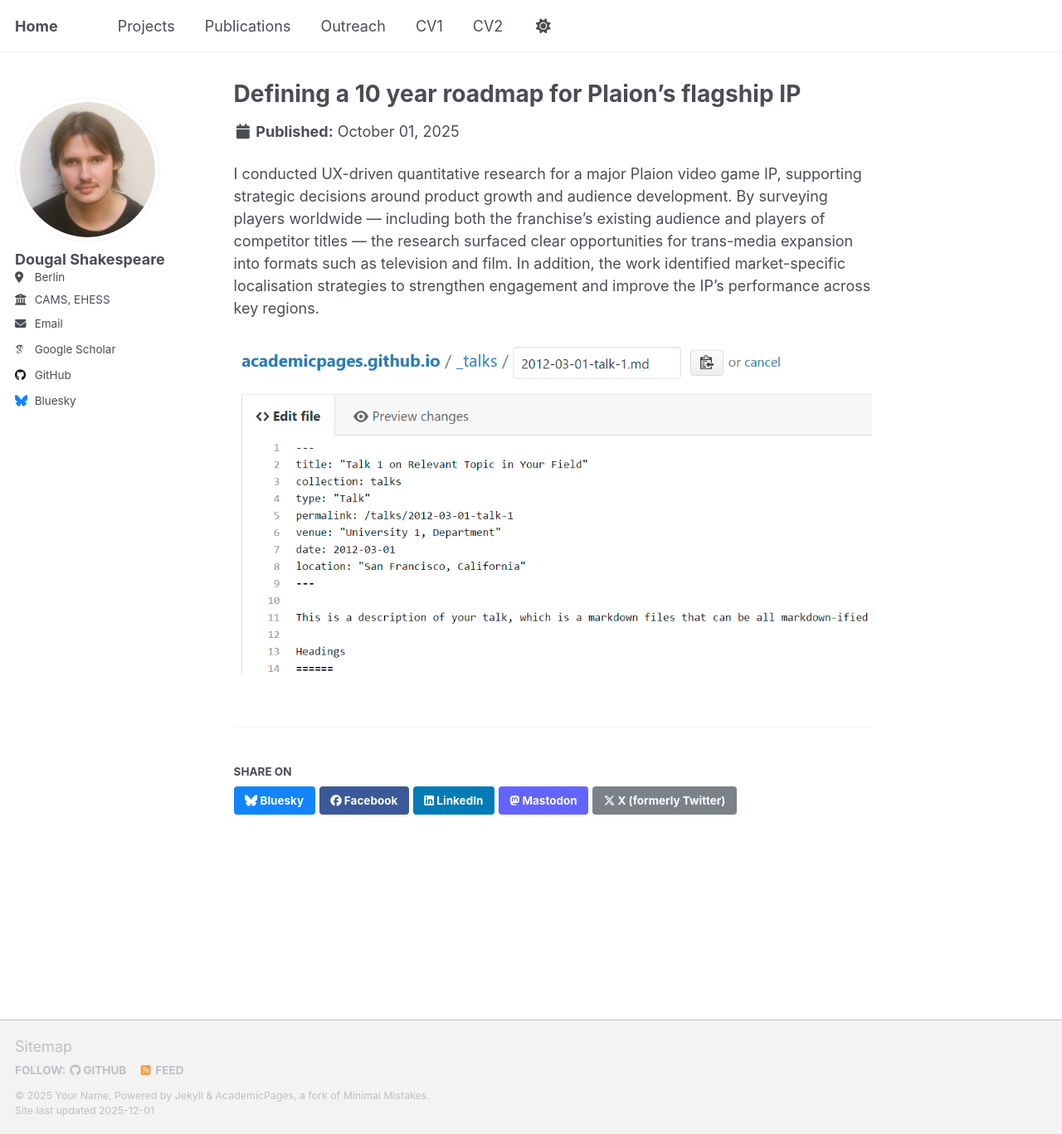
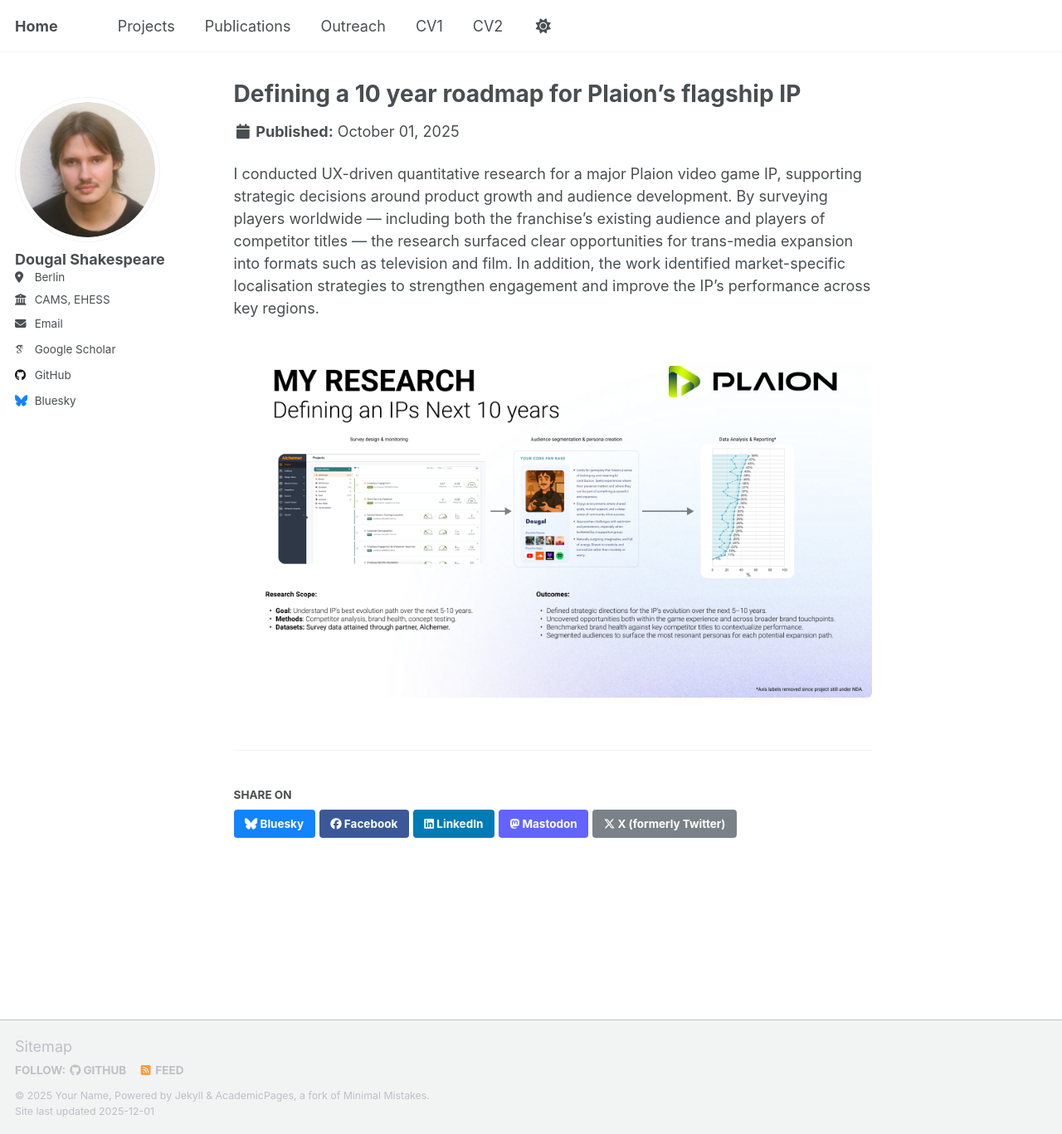
Before and after one commit to deshiiii/deshiiii.github.io, a Jekyll site: the page built from _projects/p1.md, in a window 1280 px wide and 1367 px high. Shown: the whole window at 83% size. Built offline with Jekyll 4.4.1, drawn with Linux system fonts in a browser that asks for light colours; some web fonts are replaced; a script that is not in the unit is left out.

Commit message:
img update

```diff
--- a/_layouts/single.html
+++ b/_layouts/single.html
@@ -64,7 +64,7 @@
         {% if page.link %}<div><a href="{{ page.link }}" class="btn">{{ site.data.ui-text[site.locale].ext_link_label | default: "Direct Link" }}</a></div>{% endif %}
 
         {% if page.img%}
-          <img src="../images/editing-talk.png" alt="Descriptive alt text" style="max-width: 100%; border-radius: 6px;">
+          <img src="../images/p1.png" alt="Descriptive alt text" style="max-width: 100%; border-radius: 6px;">
         {% endif %}
 
       </section>
```
Also changed, not shown: images/p1.png (added).
